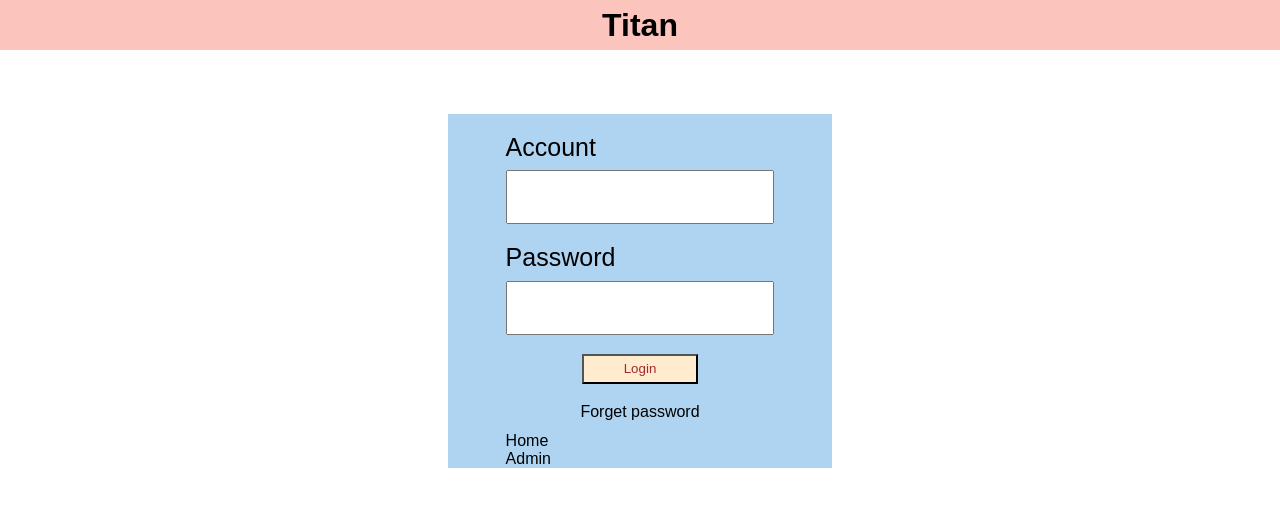
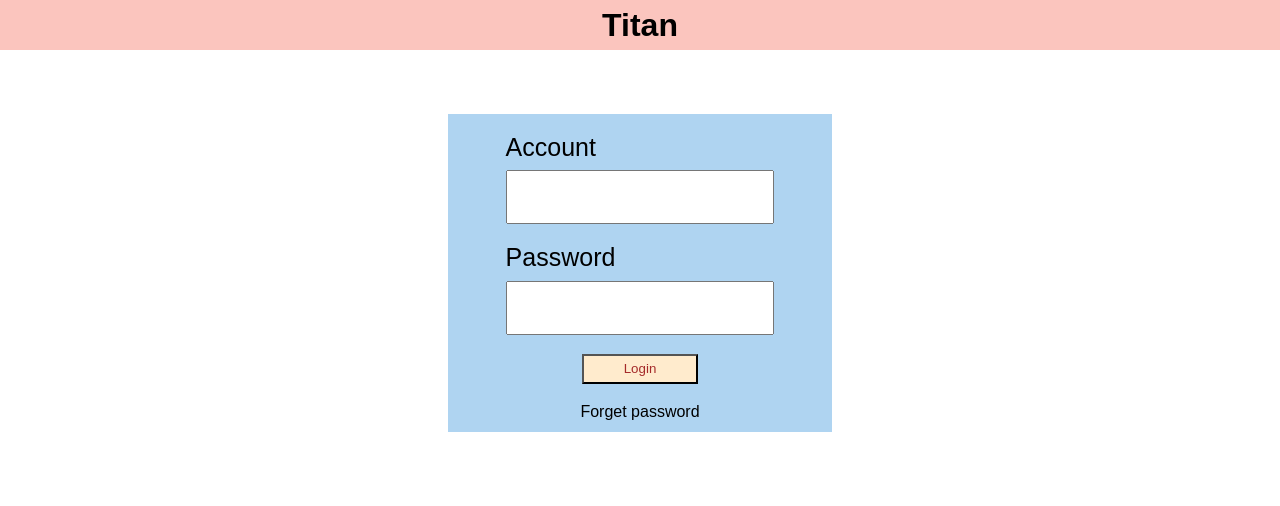
Before and after one commit to eruc1117/Titan_front_end, a Vue app: page / in a window 1280 px wide. Shown: the top 506 px of the page. Built offline with nearby package versions, Linux system fonts and the light colour scheme.

Commit message:
feat: add redirect function

```diff
--- a/src/views/Login.vue
+++ b/src/views/Login.vue
@@ -1,12 +1,13 @@
 <script setup>
 import { ref } from "vue";
-
+import { useRouter } from "vue-router";
 const basicUrl = "http://localhost:3000";
 
 const account = ref("");
 const password = ref("");
-
+const router = useRouter();
 async function login() {
+  if (!("" === account.value) && !("" === password.value)) {
     fetch(`${basicUrl}/account/login`, {
       method: "POST",
       headers: { "Content-Type": "application/json" },
@@ -18,8 +19,12 @@ async function login() {
       .then((response) => response.json())
       .then((response) => {
         localStorage.setItem("token", response.message.token);
+        if (response.message.login === "true") {
+          router.push("/home");
+        }
       })
       .catch((error) => console.error("Error:", error));
+  }
 }
 </script>
 
@@ -43,8 +48,6 @@ async function login() {
     </div>
     <button class="loginButton" @click="login">Login</button>
     <a href="/home" class="resetLink">Forget password</a>
-    <router-link :to="{ name: 'home' }">Home</router-link>
-    <router-link :to="{ name: 'admin' }">Admin</router-link>
   </div>
 </template>
 
```
Lines whose indentation alone changed are shown as unchanged.
